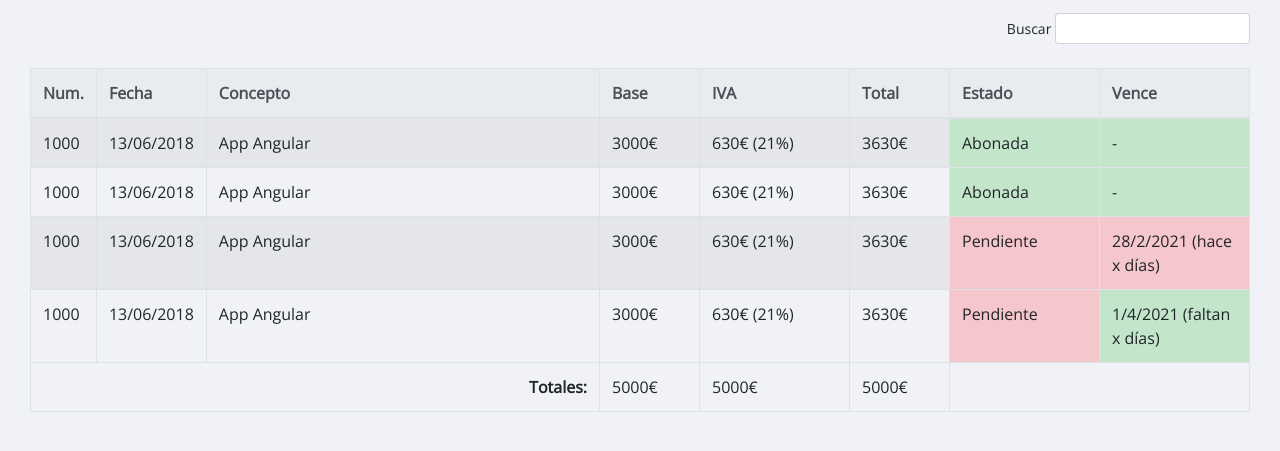
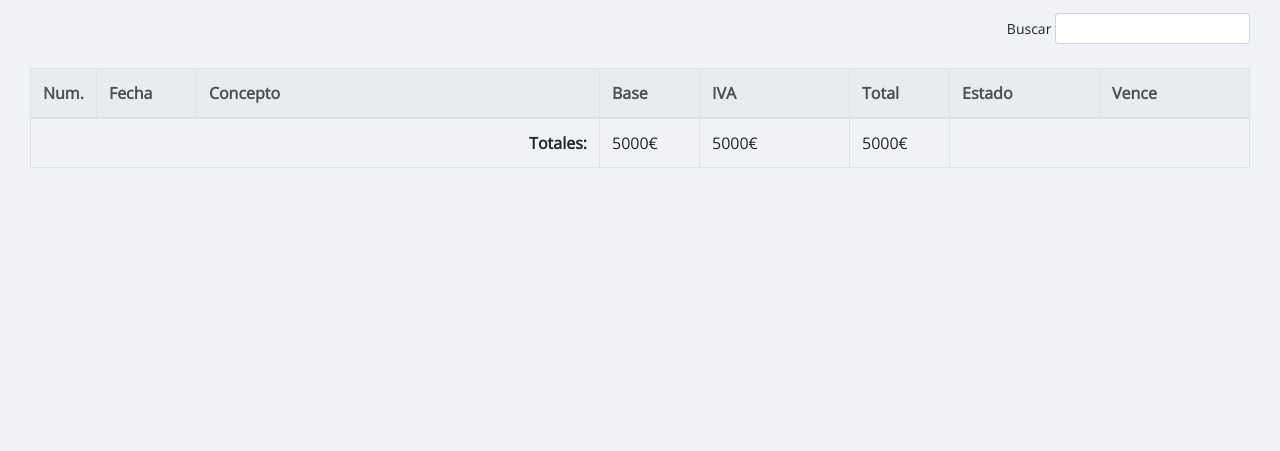
Before and after one commit to jona2255/ejercicio-js-12-facturas, a website: page index.html in a window 1280 px wide. Shown: the part 73-524 px from the top of the page. Drawn offline with nearby package versions, Linux system fonts and the light colour scheme; no server answers.

Commit message:
Punto4 DOM y ocultado de maqueta original

```diff
--- a/index.html
+++ b/index.html
@@ -41,16 +41,16 @@
             <th class="col-max">Vence</th>
           </tr>
         </thead>
-        <tbody>
-          <tr>
-            <td>1000</td>
-            <td>13/06/2018</td>
-            <td>App Angular</td>
-            <td>3000€</td>
-            <td>630€ (21%)</td>
-            <td>3630€</td>
-            <td class="table-success">Abonada</td>
-            <td class="table-success">-</td>
+        <tbody class="lista-facturas">
+          <tr class="dummy">
+            <td class="numero">1000</td>
+            <td class="fecha">13/06/2018</td>
+            <td class="concepto">App Angular</td>
+            <td class="base">3000€</td>
+            <td class="iva">630€ (21%)</td>
+            <td class="total">3630€</td>
+            <td class="estado table-success">Abonada</td>
+            <td class="vence table-success">-</td>
           </tr>
           <tr>
             <td>1000</td>
--- a/js/index.js
+++ b/js/index.js
@@ -26,8 +26,26 @@ const urlApi = "http://localhost:3001/facturas";
         datosFactura.vence = diasFaltantes > 0 ? `${fechaVencimientoParseada} (faltan ${diasFaltantes} días)` : `${fechaVencimientoParseada} (hace ${diasFaltantes} días)`;
       }
       facturas.push(datosFactura);
+
+      const facturaIngresada = base.cloneNode(true);
+      facturaIngresada.querySelector(".numero").textContent = datosFactura.numero;
+      facturaIngresada.querySelector(".fecha").textContent = datosFactura.fecha;
+      facturaIngresada.querySelector(".concepto").textContent = datosFactura.concepto;
+      facturaIngresada.querySelector(".base").textContent = datosFactura.base;
+      facturaIngresada.querySelector(".iva").textContent = datosFactura.iva;
+      facturaIngresada.querySelector(".total").textContent = datosFactura.total;
+      facturaIngresada.querySelector("estado").textContent = datosFactura.estado;
+      facturaIngresada.querySelector(".vence").textContent = datosFactura.vence;
     }
   }
 })();
+
+
+const base = document.querySelector(".dummy").cloneNode(true);
+base.classList.add("off");
+
+document.querySelector(".lista-facturas").textContent = "";
+
+
 const facturas = [];
 console.log(facturas);
```
